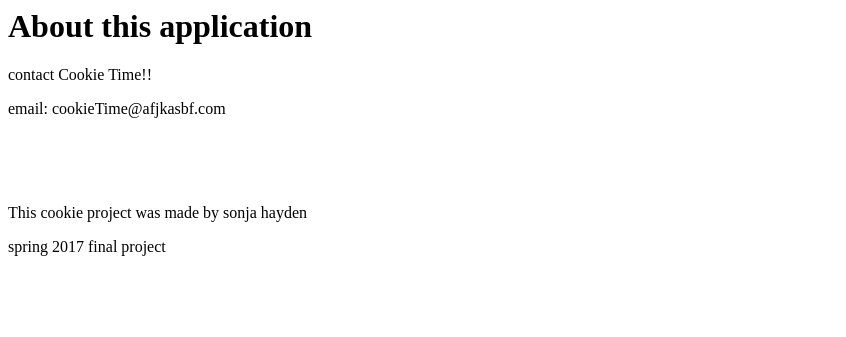
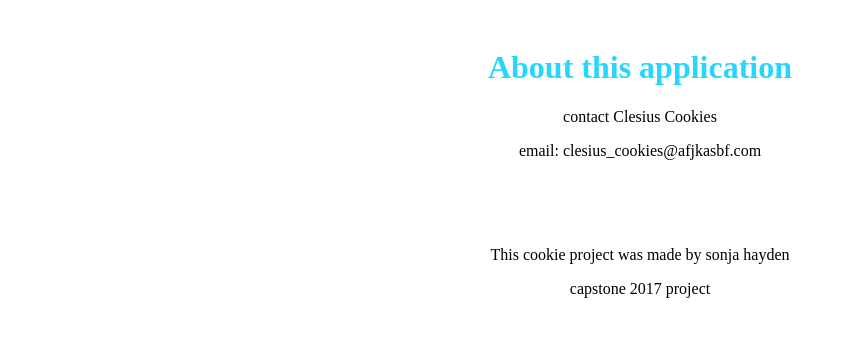
Before and after one commit to SonjaH2001/Midterm, a Flask app: page /about in a window 1280 px wide. Shown: the top 337 px of the page, without its empty margins (0-846 px from the left). Run offline with Flask 2, Linux system fonts and the light colour scheme.

Commit message:
trying some css stuff

```diff
--- a/Templates/about.html
+++ b/Templates/about.html
@@ -1,11 +1,18 @@
-{#not connect yet?
- href in footer, check routes#}
-<h1>
-    About this application
-</h1>
+<!DOCTYPE html>
+<html lang="en">
+<head>
 
-<p> contact Cookie Time!!</p>
-<p>email:  cookieTime@afjkasbf.com</p>
-<br><br><br>
-<p>This cookie project was made by sonja hayden</p>
-<p>spring 2017 final project</p>
+<title>About Clesius</title>
+    <link rel="stylesheet" type="text/css" href="/static/style_sheet.css">
+</head>
+<body>
+    <h1>
+        About this application
+    </h1>
+
+    <p> contact Clesius Cookies</p>
+    <p>email:  clesius_cookies@afjkasbf.com</p>
+    <br><br><br>
+    <p>This cookie project was made by sonja hayden</p>
+    <p>capstone 2017 project</p>
+</body>
--- a/static/style_sheet.css
+++ b/static/style_sheet.css
@@ -24,7 +24,7 @@ body {
 }
 /*size the images*/
 .cookie_type img {
-    width: 100%;
+    width: 50%;
     /*border: 1px solid black;*/
 }
 
```
Also changed, not shown: Templates/order.html (+7 -0 lines).
